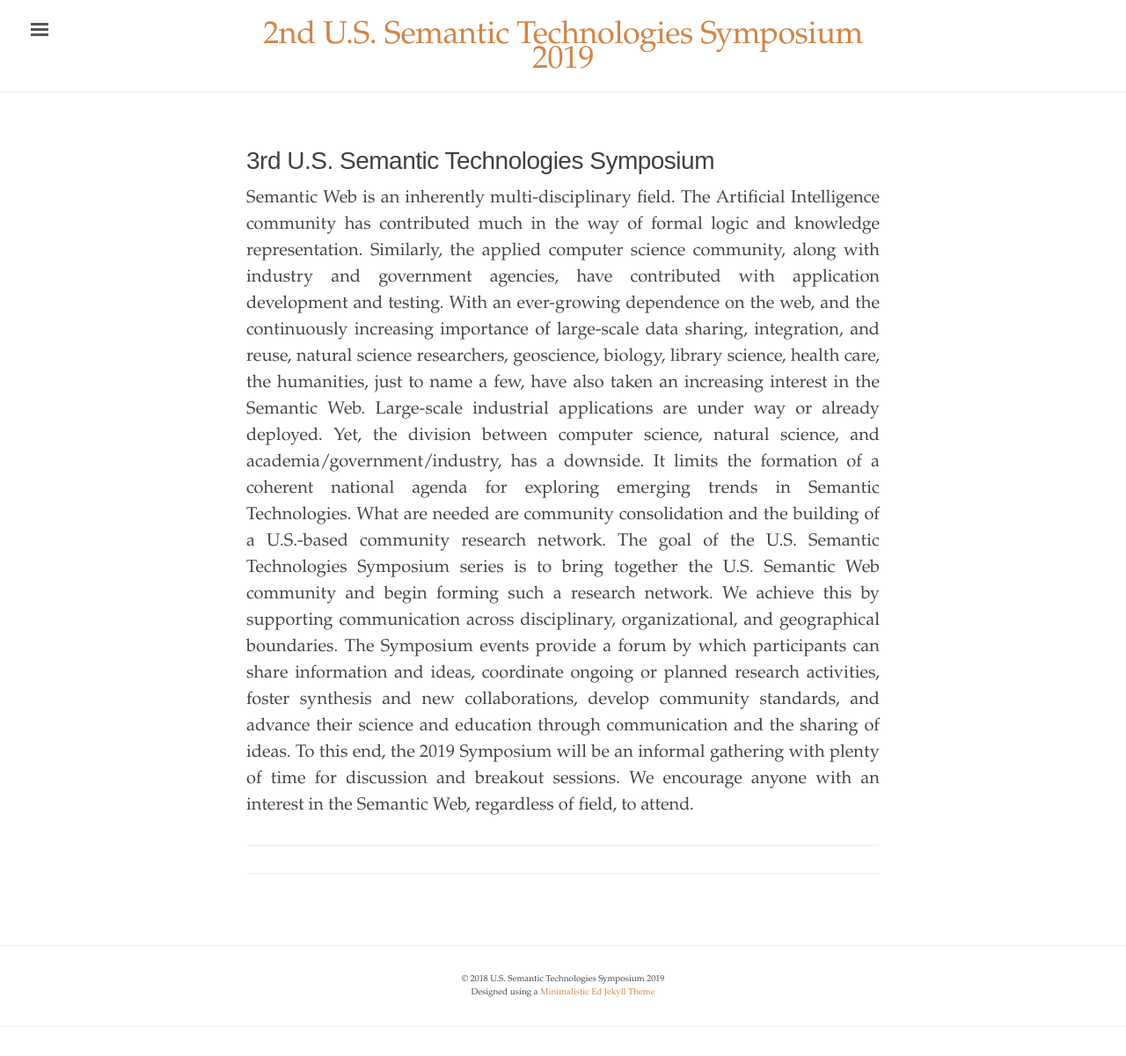
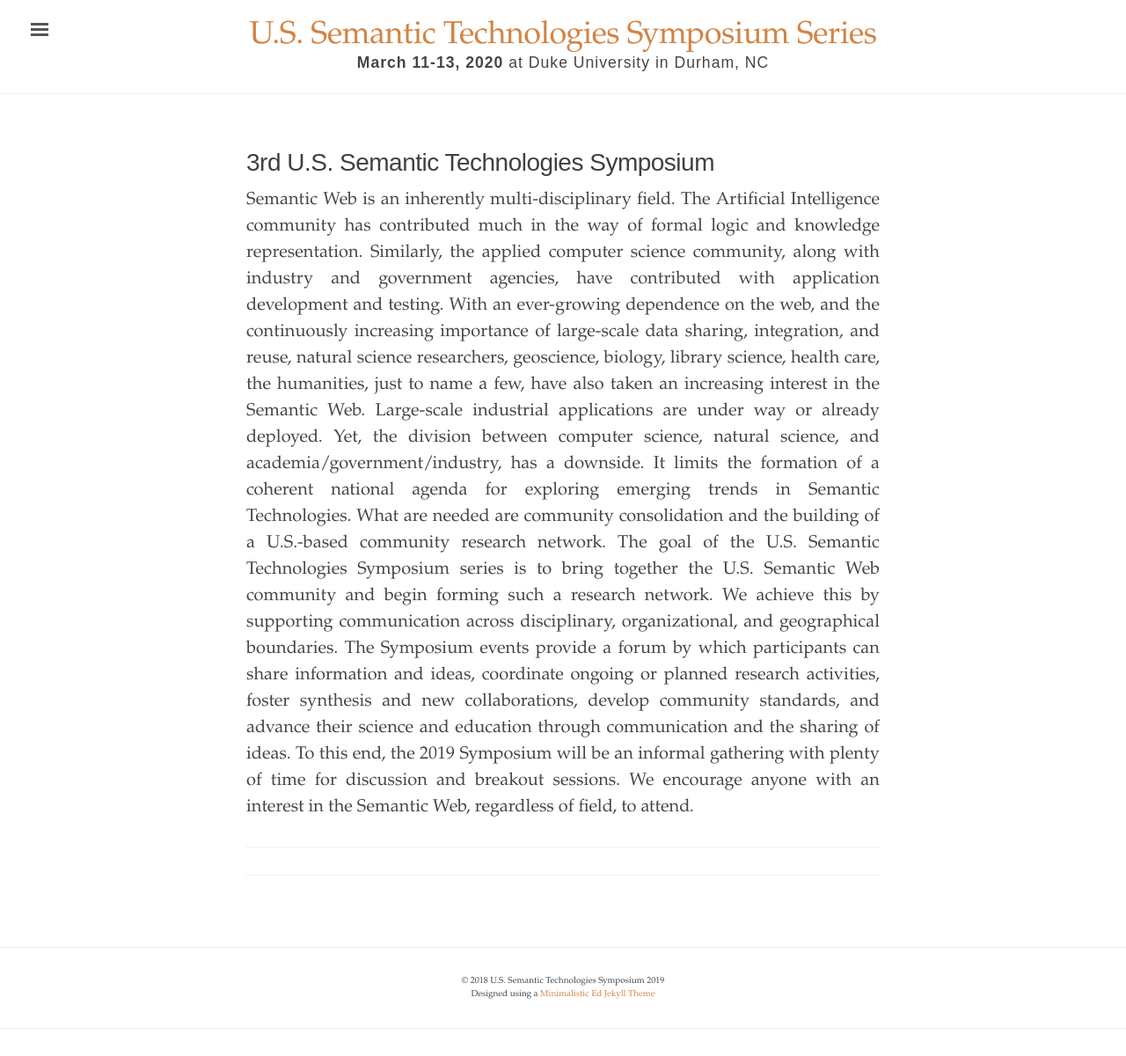
Before and after one commit to us2ts/us2ts.github.io, a Jekyll site: the page built from index.html, in a window 1280 px wide. Shown: the whole page at 88% size. Built offline with Jekyll 4.4.1, drawn with Linux system fonts in a browser that asks for light colours.

Commit message:
updating headers

```diff
--- a/_config.yml
+++ b/_config.yml
@@ -1,8 +1,9 @@
 # Built with Jekyll 3.2.0
 
 # Setup
-title:               2nd U.S. Semantic Technologies Symposium 2019
-tagline:             ''
+title:               'U.S. Semantic Technologies Symposium Series'
+location:            'Duke University in Durham, NC'
+date:                'March 11-13, 2020'
 description:         ''
 url:                 'http://us2ts.github.io'
 baseurl:             ''
--- a/_layouts/default.html
+++ b/_layouts/default.html
@@ -17,7 +17,7 @@
         <div class="container">
           <h3 class="masthead-title">
             <a href="{{ site.baseurl }}/" title="Home">{{ site.title | newline_to_br }}</a>
-            <br><small>{{ site.tagline }}</small>
+            <br><small><b>{{ site.date }}</b> at {{ site.location }}</small>
           </h3>
         </div>
       </div>
```
